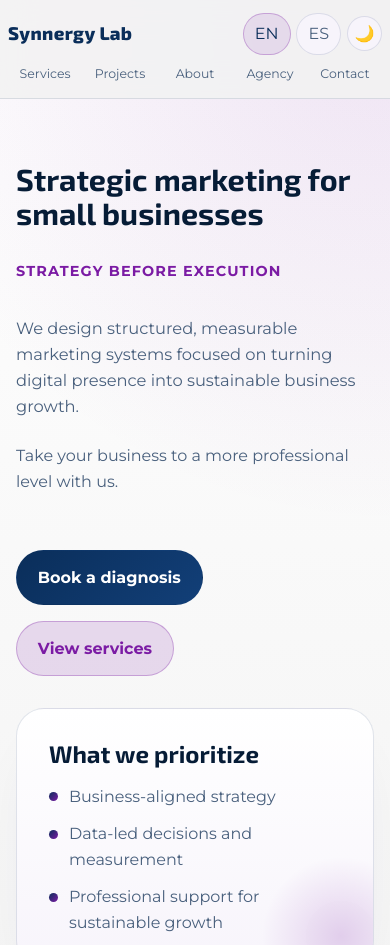
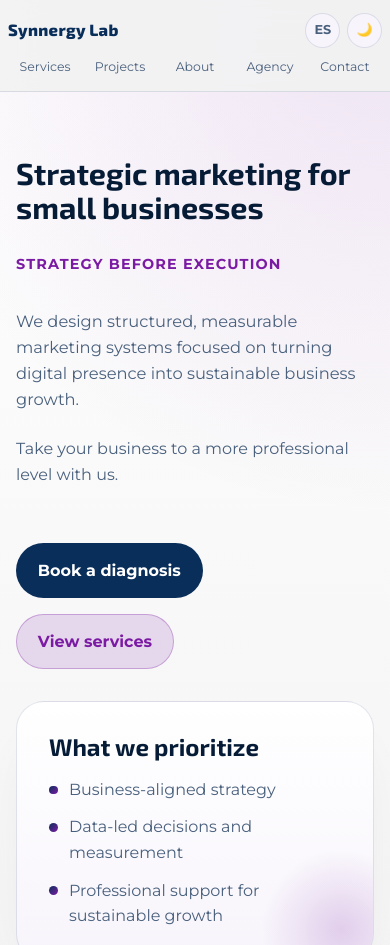
Before and after one commit to SynnergyDev47/SynnergyDev47, a plain HTML site: page en/index.html in a window 390 px wide. Shown: the top 945 px of the page. Drawn offline with Linux system fonts and the light colour scheme.

Commit message:
Refina switchers del header y ajusta estilos de CTA/footer

```diff
--- a/assets/css/base/global.css
+++ b/assets/css/base/global.css
@@ -18,7 +18,7 @@ main {
 body,
 .site-header,
 .card,
-.language-pill,
+.language-toggle,
 .button-secondary,
 .theme-toggle {
   transition:
--- a/assets/css/components/buttons.css
+++ b/assets/css/components/buttons.css
@@ -23,13 +23,13 @@
 }
 
 .button-primary {
-  background: linear-gradient(135deg, var(--color-primary), #123f78);
+  background: var(--color-primary);
   color: #ffffff;
 }
 
 .button-primary:hover,
 .button-primary:focus-visible {
-  background: linear-gradient(135deg, #123f78, #1a4e8f);
+  background: color-mix(in srgb, var(--color-primary) 88%, black);
 }
 
 .button-secondary {
@@ -39,17 +39,13 @@
 }
 
 :root[data-theme='dark'] .button-primary {
-  background: linear-gradient(135deg, var(--syn-dark-blue), var(--syn-purple));
+  background: var(--syn-purple);
   color: #ffffff;
 }
 
 :root[data-theme='dark'] .button-primary:hover,
 :root[data-theme='dark'] .button-primary:focus-visible {
-  background: linear-gradient(
-    135deg,
-    color-mix(in srgb, var(--syn-dark-blue) 84%, white),
-    color-mix(in srgb, var(--syn-purple) 82%, white)
-  );
+  background: color-mix(in srgb, var(--syn-purple) 82%, white);
 }
 
 :root[data-theme='dark'] .button-secondary {
--- a/assets/css/components/footer.css
+++ b/assets/css/components/footer.css
@@ -15,6 +15,10 @@
   max-width: 48rem;
 }
 
+.site-footer p {
+  font-size: 0.95rem;
+}
+
 @media (min-width: 48rem) {
   .site-footer__inner {
     flex-direction: row;
--- a/assets/css/components/header.css
+++ b/assets/css/components/header.css
@@ -66,6 +66,14 @@
     width: min(calc(100% - 1rem), var(--max-width));
   }
 
+  .brand-mark {
+    font-size: clamp(1rem, 4.2vw, 1.15rem);
+  }
+
+  .language-switcher {
+    gap: 0.3rem;
+  }
+
   .nav-list {
     flex-wrap: nowrap;
     justify-content: space-between;
@@ -90,25 +98,15 @@
 }
 
 .language-switcher {
+  margin-inline-start: auto;
   display: inline-flex;
   align-items: center;
-  gap: 0.35rem;
+  flex-wrap: nowrap;
+  flex: 0 0 auto;
+  gap: 0.4rem;
 }
 
-.language-pill {
-  padding: 0.45rem 0.7rem;
-  border: 1px solid var(--color-border);
-  border-radius: 999px;
-  color: var(--color-text-muted);
-  background: var(--color-surface-soft);
-}
-
-.language-pill.is-current {
-  border-color: rgba(123, 27, 164, 0.3);
-  color: var(--color-primary);
-  background: var(--color-accent-soft);
-}
-
+.language-toggle,
 .theme-toggle {
   display: inline-flex;
   align-items: center;
@@ -119,9 +117,13 @@
   border: 1px solid var(--color-border);
   background: var(--color-surface-soft);
   color: var(--color-text-muted);
-  font-size: 1rem;
+  font-size: 0.8rem;
+  font-weight: 700;
+  line-height: 1;
 }
 
+.language-toggle:hover,
+.language-toggle:focus-visible,
 .theme-toggle:hover,
 .theme-toggle:focus-visible {
   background: var(--color-accent-soft);
--- a/en/index.html
+++ b/en/index.html
@@ -25,8 +25,7 @@
           </ul>
         </nav>
         <div class="language-switcher" aria-label="Language switcher">
-          <span class="language-pill is-current">EN</span>
-          <a class="language-pill" href="/es/" lang="es">ES</a>
+          <a class="language-toggle" href="/es/" lang="es" aria-label="Cambiar a español" title="Cambiar a español">ES</a>
         </div>
       </div>
     </header>
```
Also changed, not shown: en/about/index.html (+1 -2 lines), en/agency/index.html (+1 -2 lines), en/contact/index.html (+1 -2 lines), en/projects/index.html (+1 -2 lines), en/services/index.html (+1 -2 lines), es/agencia/index.html (+1 -2 lines), es/contacto/index.html (+1 -2 lines), es/index.html (+1 -2 lines), es/proyectos/index.html (+1 -2 lines), es/servicios/index.html (+1 -2 lines), es/sobre-mi/index.html (+1 -2 lines).
